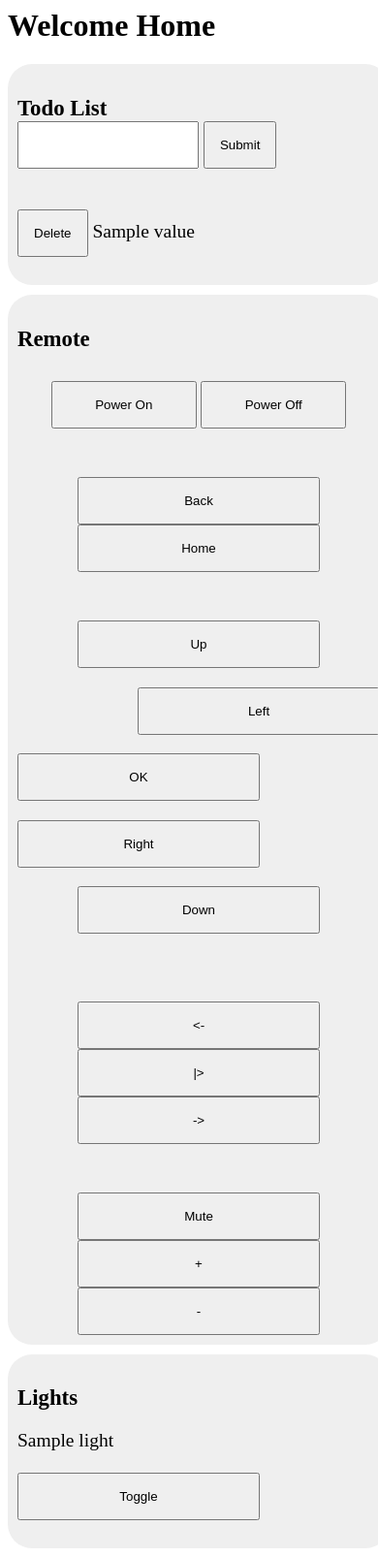
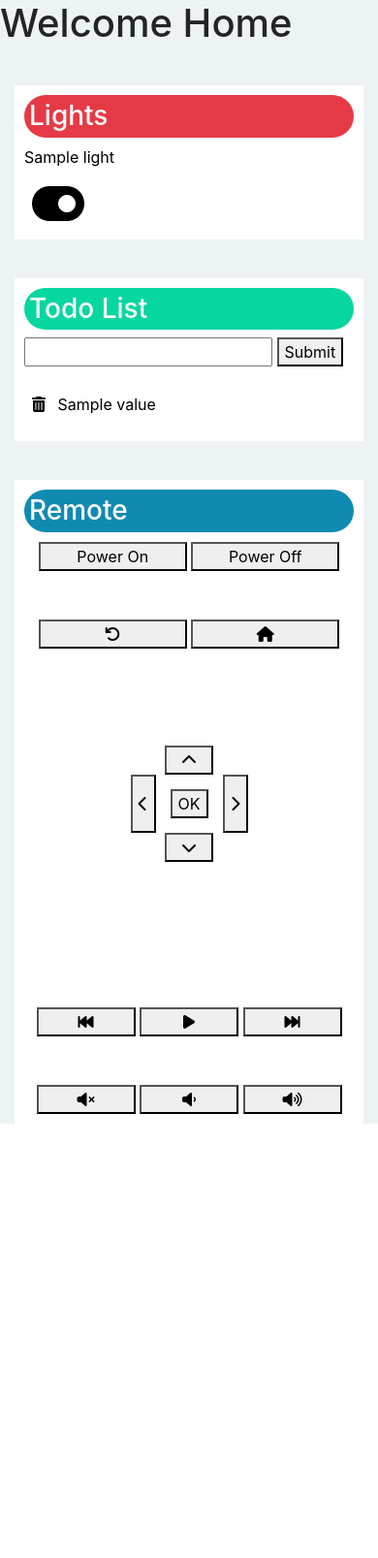
Before and after one commit to jonathansapp08/home-automation, a Flask app: template templates/index.html in a window 390 px wide. Shown: the whole page at 97% size. After the commit the page ends 1159 px from the top, so only its background shows below. Run offline with Flask 2, Linux system fonts and the light colour scheme; the template is opened without the code that fills it: most values are stand-ins (such as "Sample title", 1, 10 or a date in 2020); some libraries are stand-ins or nearby versions.

Commit message:
made mobile friendly, todo only shows text, toggles switches for lights, icons for remote

```diff
--- a/hue.py
+++ b/hue.py
@@ -15,7 +15,6 @@ class Hue():
         data = response.json()
         return data
 
-
     def toggle(self, light_id, current_state):
         """
         Toggle the current state of the light
--- a/main.py
+++ b/main.py
@@ -37,12 +37,7 @@ def index():
         light_id = request.form['toggle']
         current_state = lights[light_id]['state']['on']
         light.toggle(light_id=light_id, current_state=current_state)
-
-
-        # lights = light.get()
-        # current_state = lights[light_id]['state']['on']
-        # print(current_state)
-
+        lights = light.get()
         return render_template("index.html", tasks=tasks, lights=lights)
 
     return render_template("index.html", tasks=tasks, lights=lights)
--- a/roku.py
+++ b/roku.py
@@ -6,7 +6,6 @@ import requests, json
 
 class Roku:
     def __init__(self, ip):
-        # self.ip = os.environ['ip']
         self.ip = ip
 
     def control(self, action):
@@ -15,4 +14,4 @@ class Roku:
         """
         data = ''
         url = "http://" + self.ip + ":8060/keypress/" + action
-        response = requests.post(url, data = json.dumps(data), timeout=3)
+        response = requests.post(url, data = json.dumps(data), timeout=10)
--- a/templates/index.html
+++ b/templates/index.html
@@ -1,203 +1,226 @@
-<h1>Welcome Home</h1>
+<!doctype html>
+<html lang="en">
+  <head>
+    <!-- Required meta tags -->
+    <meta charset="utf-8">
+    <meta name="viewport" content="width=device-width, initial-scale=1, shrink-to-fit=no">
 
-<!-- <div class="devices">
-  <p>{{ devices }}</p>
-</div> -->
+    <!-- Bootstrap CSS -->
+    <link rel="stylesheet" href="https://stackpath.bootstrapcdn.com/bootstrap/4.3.1/css/bootstrap.min.css" integrity="sha384-ggOyR0iXCbMQv3Xipma34MD+dH/1fQ784/j6cY/iJTQUOhcWr7x9JvoRxT2MZw1T" crossorigin="anonymous">
+    <script src="https://kit.fontawesome.com/3007bc7a5d.js" crossorigin="anonymous"></script>
+    <title>Home App</title>
+  </head>
+  <body>
+    <!-- #BBD5ED -->
+    <h1 style="margin-bottom: 0px; background-color: #edf2f4;">Welcome Home</h1>
 
-<div class="control" id="rcorners1">
-  <div class="todo">
-    <h3 style="margin-bottom: 0;">Todo List</h3>
+    <div class="content">
 
+      <div class="divleft">
 
+        <div class="div-1" style="margin-top: 20px; margin-bottom: 20px;">
+          <div class="container">
+            <!-- HUE LIGHTS -->
+            <div class="lights" id="rcorners1">
+              <h3 style="background-color: #E63946; border-radius: 25px; padding: 5px;">Lights</h3>
+              {%for key, light in lights.items()%}
+              <div style="display: inline-block; padding-right: 25px;">
+                <p style="margin-bottom: 0; display: inline-block;">{{ light['name'] }}</p>
+                {% if light['state']['on'] == False %}
+                <form action="{{ url_for('index') }}" method="POST" style="margin-top: -15px;">
+                  <input type="hidden" name="toggle" value="{{key}}" style="display: inline-block;"><br>
+                  <button type submit style="display: inline-block; background: transparent; border-color: transparent;"><i class="fas fa-toggle-off fa-3x"></i></button>
+                </form>
+                {% else %}
+                  <form action="{{ url_for('index') }}" method="POST" style="margin-top: -15px;">
+                    <input type="hidden" name="toggle" value="{{key}}" style="display: inline-block;"><br>
+                    <button type submit style="display: inline-block; background: transparent; border-color: transparent;"><i class="fas fa-toggle-on fa-3x"></i></button>
+                  </form>
+                {% endif %}
+              </div>
+              {%endfor%}
+            </div>
+          </div>
+        </div>
+
+        <div class="div-2">
+          <div class="container">
+            <!-- TODO LIST -->
+            <div class="todo" id="rcorners1">
+              <h3 style="background-color: #06d6a0; border-radius: 25px; padding: 5px;">Todo List</h3>
               <div>
                 <form action="{{ url_for('index') }}" method="POST">
                   <input type="text" name="addtask" value="" class="addtask">
                   <button type submit class="submit">Submit</button>
                 </form>
               </div>
-
-
               {%for key, value in tasks%}
               <div style="margin-bottom: 0;">
                 <div style="display: inline-block;">
                   <form action="{{ url_for('index') }}" method="POST">
                     <input type="hidden" name="deletetask" value="{{key}}"><br>
-          <button type submit class="delete">Delete</button>
+                    <button type submit class="delete" style="background: transparent; border-color: transparent;"><i class="fas fa-trash-alt"></i></button>
+                    <!-- <button type submit class="delete">Delete</button> -->
                   </form>
                 </div>
-
                 <div style="display: inline-block;">
-        <p>{{value}}</p>
+                  <p>{{ value|join(", ") }}</p>
                 </div>
               </div>
-
-
               {%endfor%}
-
-
-
-
-
-
+            </div>
+          </div>
         </div>
 
       </div>
 
+      <div class="divright">
+        <div class="container">
+          <!-- ROKU REMOTE -->
+          <div class="remote" style="margin-top: 20px;" id="rcorners1">
+            <h3 style="margin-bottom: 0; background-color: #118ab2; border-radius: 25px; padding: 5px;">Remote</h3>
+            <div style="display: block; text-align: center; margin-top: 10px;">
 
-
-
-<div class="remote" id="rcorners1">
-    <h3 style="margin-bottom: 0;">Remote</h3>
-
-
-
-    <div style="display: block; text-align: center; margin-top: 30px;">
               <form action="{{ url_for('index') }}" method="POST" style="display: inline;">
                 <input type="hidden" name="remote" value="PowerOn" />
-          <button type submit style="width: 40%; display: inline;">Power On</button>
+                <button type submit style="display: inline; width: 45%;">Power On</button>
               </form>
 
               <form action="{{ url_for('index') }}" method="POST" style="display: inline;">
                 <input type="hidden" name="remote" value="PowerOff" />
-          <button type submit style="width: 40%; display: inline;">Power Off</button>
+                <button type submit style="display: inline; width: 45%;">Power Off</button>
               </form>
+
             </div>
+            <div style="display: block; text-align: center; margin-top: 50px;">
 
-
-<div style="display: block; text-align: center; margin-top: 50px;">
               <form action="{{ url_for('index') }}" method="POST" style="display: inline;">
                 <input type="hidden" name="remote" value="Back" />
-    <button type submit>Back </button>
+                <button type submit style="width: 45%;"><i class="fas fa-undo"></i></button>
               </form>
 
               <form action="{{ url_for('index') }}" method="POST" style="display: inline;">
                 <input type="hidden" name="remote" value="Home" />
-    <button type submit>Home </button>
+                <button type submit style="width: 45%;"><i class="fas fa-home"></i></button>
+              </form>
+
+            </div>
+            <div class="grid">
+
+              <form action="{{ url_for('index') }}" class="up" method="POST">
+                <input type="hidden" name="remote" value="Up" />
+                <button type submit style="width:50px;"><i class="fas fa-chevron-up"></i></button>
+              </form>
+
+              <form action="{{ url_for('index') }}" class="left" method="POST">
+                <input type="hidden" name="remote" value="Left" />
+                <button type submit><i class="fas fa-chevron-left"></i></button>
+              </form>
+
+              <form action="{{ url_for('index') }}" class="ok" method="POST">
+                <input type="hidden" name="remote" value="Select" />
+                <button type submit style="margin: 15px;">OK</button>
+              </form>
+
+              <form action="{{ url_for('index') }}" class="right" method="POST">
+                <input type="hidden" name="remote" value="Right" />
+                <button type submit><i class="fas fa-chevron-right"></i></button>
+              </form>
+
+              <form action="{{ url_for('index') }}" class="down" method="POST">
+                <input type="hidden" name="remote" value="Down" />
+                <button type submit style="width:50px;"><i class="fas fa-chevron-down"></i></button>
               </form>
             </div>
 
-
-
-
-    <div class="grid">
-        <form action="{{ url_for('index') }}" class="up" method="POST">
-          <input type="hidden" name="remote" value="Up" />
-          <button type submit>Up </button>
-        </form>
-        <form action="{{ url_for('index') }}" class="left" method="POST">
-          <input type="hidden" name="remote" value="Left" />
-          <button type submit>Left</button>
-        </form>
-        <form action="{{ url_for('index') }}" class="ok" method="POST">
-          <input type="hidden" name="remote" value="Select" />
-          <button type submit>OK</button>
-        </form>
-        <form action="{{ url_for('index') }}" class="right" method="POST">
-          <input type="hidden" name="remote" value="Right" />
-          <button type submit>Right</button>
-        </form>
-        <form action="{{ url_for('index') }}" class="down" method="POST">
-          <input type="hidden" name="remote" value="Down" />
-          <button type submit>Down</button>
-        </form>
-      </div>
-
-
-    <div style="display: block; text-align: center; margin-top: 50px;">
+            <div style="display: block; text-align: center; margin-top: 150px;">
               <form action="{{ url_for('index') }}" method="POST" style="display: inline;">
                 <input type="hidden" name="remote" value="Rev" />
-          <button type submit><- </button>
+                <button type submit style="width: 30%"><i class="fas fa-fast-backward"></i></button>
               </form>
 
               <form action="{{ url_for('index') }}" method="POST" style="display: inline;">
                 <input type="hidden" name="remote" value="Play" />
-          <button type submit>|> </button>
+                <button type submit style="width: 30%"><i class="fas fa-play"></i></button>
               </form>
 
               <form action="{{ url_for('index') }}" method="POST" style="display: inline;">
                 <input type="hidden" name="remote" value="Fwd" />
-          <button type submit>-> </button>
+                <button type submit style="width: 30%"><i class="fas fa-fast-forward"></i></button>
               </form>
             </div>
 
+            <div style="display: block; text-align: center; margin-top: 50px;">
 
-
-<div style="display: block; text-align: center; margin-top: 50px;">
               <form action="{{ url_for('index') }}" method="POST" style="display: inline;">
                 <input type="hidden" name="remote" value="VolumeMute" />
-    <button type submit>Mute </button>
+                <button type submit style="width: 30%"><i class="fas fa-volume-mute"></i></button>
+              </form>
+
+              <form action="{{ url_for('index') }}" method="POST" style="display: inline;">
+                <input type="hidden" name="remote" value="VolumeDown" />
+                <button type submit style="width: 30%"><i class="fas fa-volume-down"></i></button>
               </form>
 
               <form action="{{ url_for('index') }}" method="POST" style="display: inline;">
                 <input type="hidden" name="remote" value="VolumeUp" />
-    <button type submit>+ </button>
+                <button type submit style="width: 30%"><i class="fas fa-volume-up"></i></button>
               </form>
 
-<form action="{{ url_for('index') }}" method="POST" style="display: inline;">
-    <input type="hidden" name="remote" value="VolumeDown" />
-    <button type submit>- </button>
-</form>
-
-
-
-
             </div>
-
-
-
-
           </div>
-
-
-
-<div class="lights" id="rcorners1">
-  <h3 style="margin-bottom: 0;">Lights</h3>
-
-  {%for key, light in lights.items()%}
-  <div style="display: inline-block; padding-right: 25px;">
-    <p style="margin-bottom: 0; display: inline-block;">{{ light['name'] }}</p>
-    <form action="{{ url_for('index') }}" method="POST" style="margin-top: 0;">
-      <input type="hidden" name="toggle" value="{{key}}" style="display: inline-block;"><br>
-      <button type submit style="display: inline-block;">Toggle</button>
-    </form>
         </div>
-
-  {%endfor%}
-
       </div>
-
-
-
-
-
-
-
+    </div>
+  </body>
+</html>
 
 <style>
-.remote{
-  height: 70%;
-  width: 45%;
-  float: right;
+/* OVERALL LAYOUT */
+h3{
+  color: white;
 }
 
-.control{
-  width: 50%;
-  float: left;
-  margin: 5px;
+.content {
+  min-height: 95vh;
+  display: flex;
+  flex-direction: row;
+  color: black;
 }
 
-.lights{
-  width: 50%;
-  float: left;
-  margin: 5px;
+.divleft {
+  display: flex;
+  flex-direction: column;
+  flex: 1;
 }
 
+.div-1 {
+  background: white;
+  flex: 1;
+}
 
+.div-2 {
+  background: white;
+  flex: 4;
+}
+
+.divright {
+  background: white;
+  flex: 1;
+}
+
+#rcorners1 {
+border-radius: 25px;
+background-color: #edf6f9;
+padding: 10px;
+}
+
+/* STYLING FOR THE REMOTE */
 .grid {
   display: inline-flex;           /* 1 */
   flex-flow: row wrap;
   width: 100%;
-  margin-top: 50px;
+  margin-top: 100px;
 }
 
 .up, .down {
@@ -216,81 +239,39 @@
 .ok {}
 
 
-
-
-
-
-
-
-
-
+/* STYLING FOR DIFFERENT SCREEN SIZES */
+@media only screen and (max-width: 1500px) {
+  /* For mobile phones: */
+  [class*="div"] {
+    background: #edf2f4;
+  }
 
   #rcorners1 {
     border-radius: 25px;
-  background: #efefef;
+    background-color: white;
     padding: 10px;
   }
-
-
-
-
-
-
-
-@media (max-width: 1016px) {
-/* #rcorners1 {
-border-radius: 25px;
-background: #a52424;
-padding: 10px;
-} */
-
-button{
-  width: 250px;
-  max-width: 100%;
-  padding: 15px;
 }
 
-.addtask{
-  padding: 15px;
-  width: 50%;
+@media only screen and (max-width: 768px) {
+  /* For mobile phones: */
+  [class*="content"] {
+    display: block;
+  }
+  [class*="container"] {
+    padding-top: 20px;
+    /* padding-bottom: 20px; */
+    background-color: clear;
+    /* background: #a8dadc; */
+  }
+  [class*="div"] {
+    background: #edf2f4;
   }
 
-.submit{
-  width:auto
+  #rcorners1 {
+  border-radius: 0px;
+  /* background: #a8dadc; */
+  padding: opx;
   }
-
-.delete{
-  width: auto;
 }
-
-.control{
-  font-size:5vw;
-  width: 100%;
-  margin: auto;
-  float: none;
-  margin-bottom: 10px;
-}
-
-.remote{
-  font-size:5vw;
-  height: auto;
-  width: 100%;
-  margin: auto;
-  float: none;
-  margin-bottom: 10px;
-}
-
-.lights{
-  font-size:5vw;
-  width: 100%;
-  margin: auto;
-  float: none;
-  margin-bottom: 10px;
-}
-
-
-
-}
-
-
 </style>
--- a/todo.py
+++ b/todo.py
@@ -15,7 +15,6 @@ class Todo():
         todolist = {}
         for task in tasks:
             todolist[task] = todo[task]
-
         return todolist.items()
 
     def post(self, task):
@@ -24,7 +23,7 @@ class Todo():
         """
         try:
             todo = shelve.open(self.db)
-            todo[str(len(todo) + 1)] = { task }
+            todo[str(len(todo) + 1)] = [task]
             todo.close()
             return '201'
         except:
```
Lines whose indentation alone changed are shown as unchanged.
